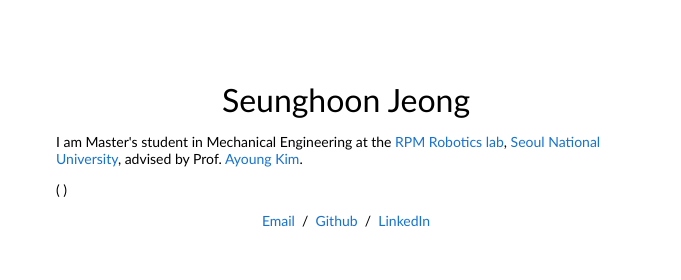
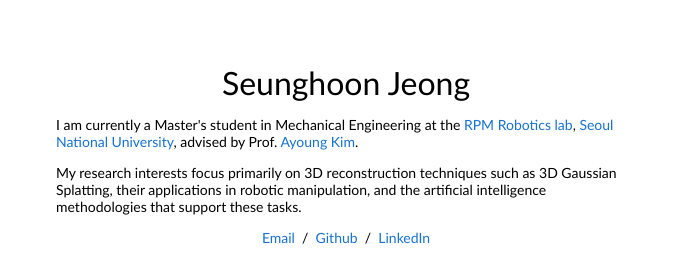
Before and after one commit to HFTshoon/HFTshoon.github.io, a plain HTML site: page index.html in a window 1280 px wide. Shown: the top 280 px of the page, 109-790 px from the left. Drawn offline with Linux system fonts and the light colour scheme; grey boxes are pictures that could not be loaded.

Commit message:
add description

```diff
--- a/index.html
+++ b/index.html
@@ -19,11 +19,11 @@
               <p style="text-align:center">
                 <name>Seunghoon Jeong</name>
               </p>
-              <p> I am Master's student in Mechanical Engineering at the <a href="https://rpm.snu.ac.kr/index.php/Main/About"> RPM Robotics lab</a>, <a href="https://me.snu.ac.kr/en/"> Seoul National University</a>, advised by Prof. <a href="https://ayoungk.github.io/"> Ayoung Kim</a>.
+              <p> I am currently a Master's student in Mechanical Engineering at the <a href="https://rpm.snu.ac.kr/index.php/Main/About">RPM Robotics lab</a>, <a href="https://me.snu.ac.kr/en/"> Seoul National University</a>, advised by Prof. <a href="https://ayoungk.github.io/"> Ayoung Kim</a>.
               </p>
               <p></p>
               <p>
-                ( )
+                My research interests focus primarily on 3D reconstruction techniques such as 3D Gaussian Splatting, their applications in robotic manipulation, and the artificial intelligence methodologies that support these tasks.
               </p>
               <p style="text-align:center">
                 <a href="mailto:shoon0602@snu.ac.kr">Email</a> &nbsp/&nbsp
```
Also changed, not shown: 2 other files.
